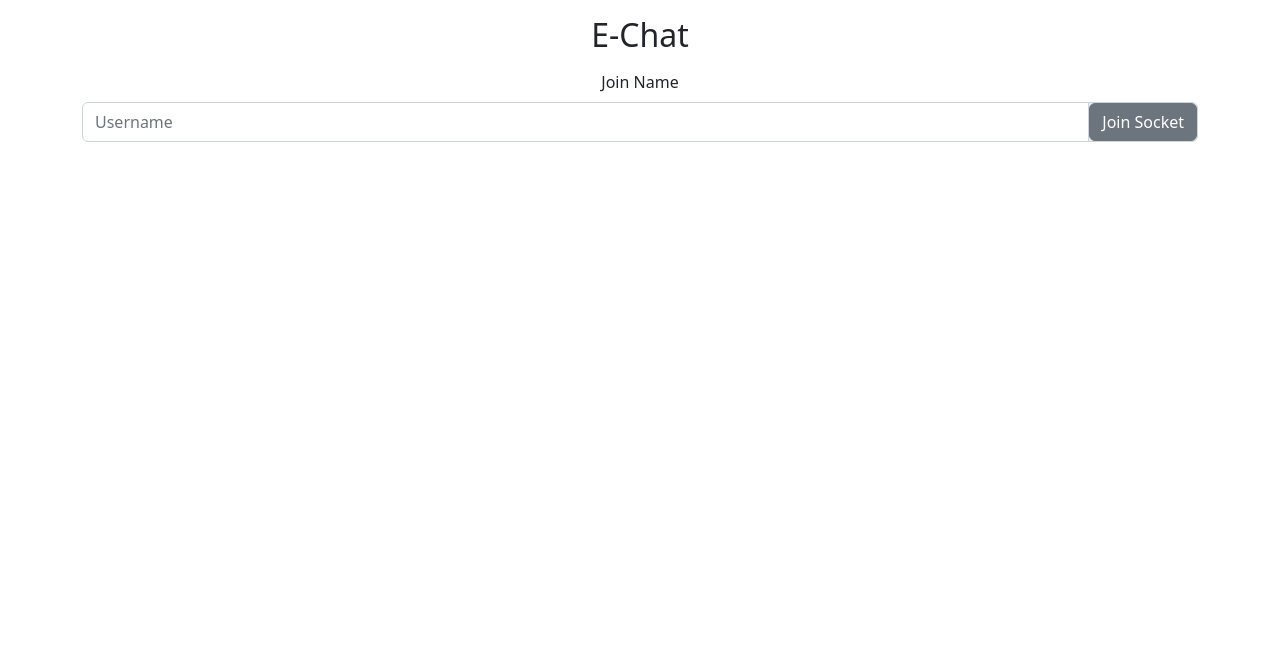
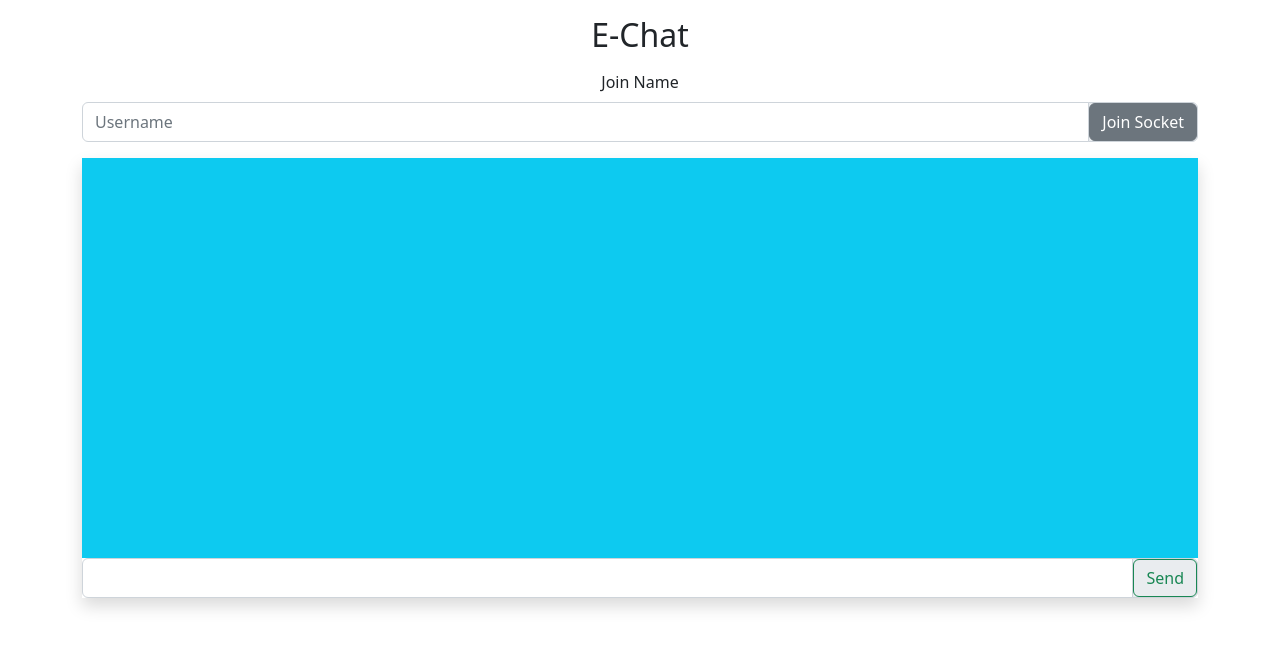
Before and after one commit to Abdi-01/JCWDLS02-chap_app, a React (Create React App) app: page / in a window 1280 px wide. Shown: the top 648 px of the page. Built offline with nearby package versions, Linux system fonts and the light colour scheme; no server answers.

Commit message:
first commit

```diff
--- a/src/pages/ChatPage.jsx
+++ b/src/pages/ChatPage.jsx
@@ -6,26 +6,37 @@ import {
 import io from 'socket.io-client';
 
 const API_URL = `http://localhost:4000`;
+const socket = io(API_URL);
 
 class ChatPage extends React.Component {
     constructor(props) {
         super(props);
 
         this.state = {
-            username: ''
+            username: '',
+            joinNotif: ''
         }
     }
 
     onBtConnect = () => {
-        const socket = io(API_URL);
-        socket.emit('JoinSocket', {username:this.state.username});
-        socket.on('joinNotif')
+        socket.emit('JoinSocket', { username: this.state.username });
+        socket.on('joinNotif', (data) => {
+            this.setState({ joinNotif: data })
+        })
+    }
+
+    onSendChat = () => {
+        socket.emit('chat', {
+            username: this.state.username,
+            message: ''
+        })
     }
 
     render() {
         return (
             <div className='container'>
                 <h2 className='text-center my-3'>E-Chat</h2>
+                <h4 className='text-center'>{this.state.joinNotif}</h4>
                 <FormGroup>
                     <Label>Join Name</Label>
                     <InputGroup>
@@ -36,6 +47,19 @@ class ChatPage extends React.Component {
                         </InputGroupText>
                     </InputGroup>
                 </FormGroup>
+                <div className='shadow'>
+                    <div id='print-chat' className='bg-info' style={{ height: '50vh' }}>
+
+                    </div>
+                    <InputGroup>
+                        <Input type='text'
+                            onChange={(e) => this.setState({ message: e.target.value })} />
+                        <InputGroupText className='p-0'>
+                            <Button type='button' color='success' outline
+                            onClick={this.onSendChat}>Send</Button>
+                        </InputGroupText>
+                    </InputGroup>
+                </div>
             </div>
         )
     }
```
